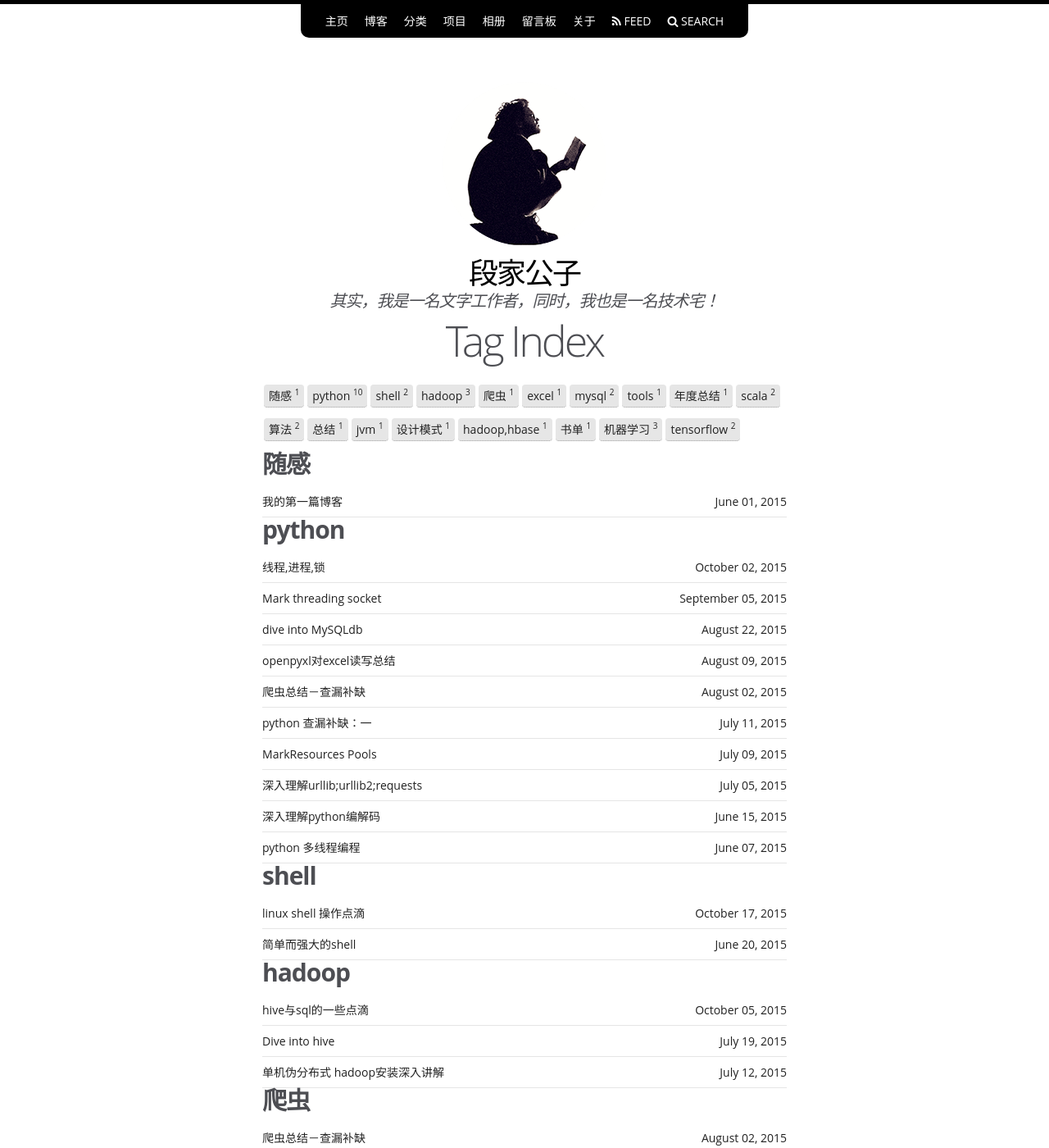
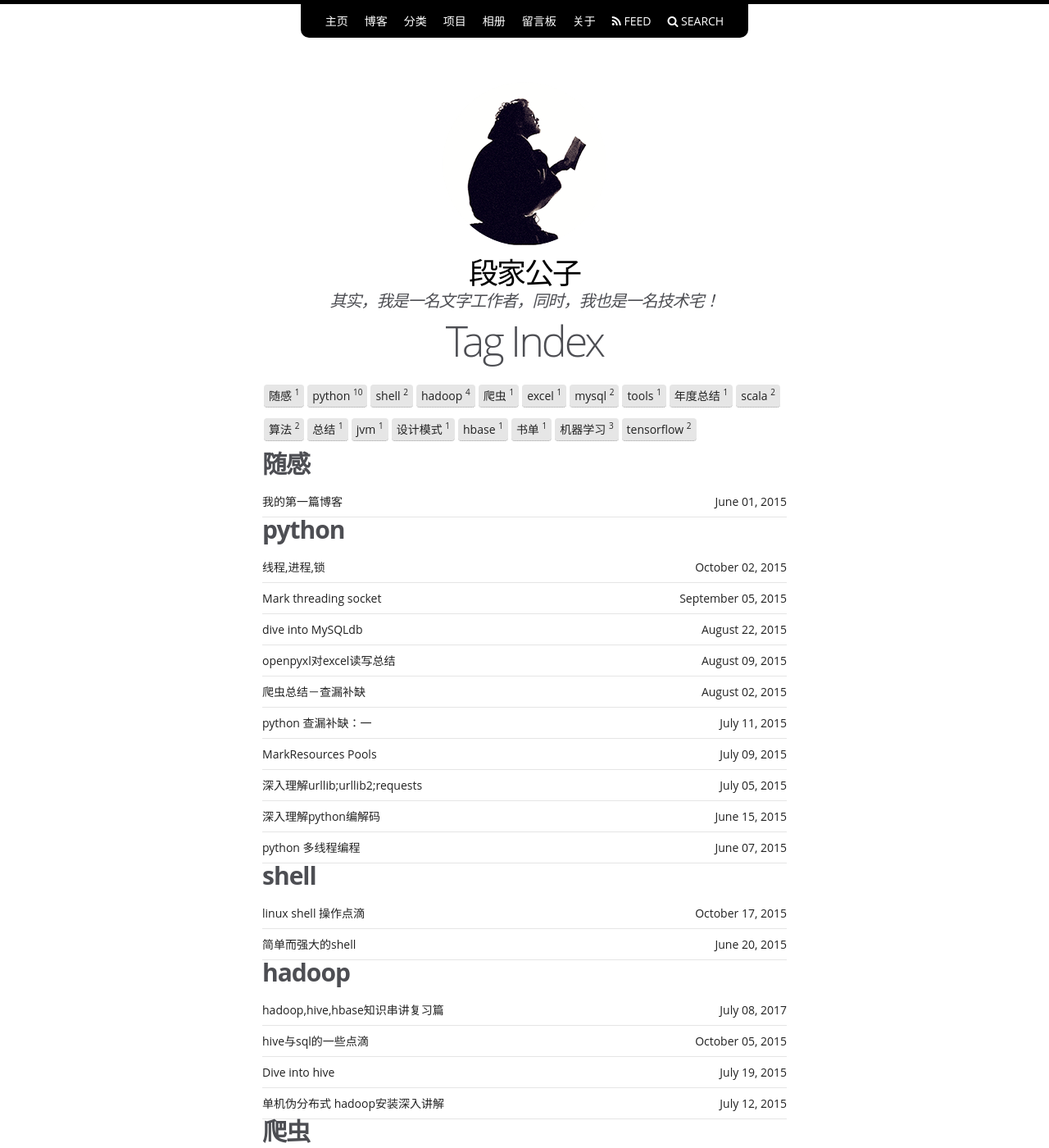
Before and after one commit to 1oscar/1oscar.github.io, a Jekyll site: the page built from tags.html, in a window 1280 px wide and 1400 px high. Shown: the whole window at 82% size. Built offline with Jekyll 4.4.1, drawn with Linux system fonts in a browser that asks for light colours; some web fonts are replaced; comment, search, counter and statistics services are not loaded.

Commit message:
hadoop,hbase知识串讲复习篇

```diff
--- a/_posts/2017-07-08-hadoop,hbase知识串讲复习篇.markdown
+++ b/_posts/2017-07-08-hadoop,hbase知识串讲复习篇.markdown
@@ -3,7 +3,7 @@ layout: post
 title: "hadoop,hive,hbase知识串讲复习篇"
 comments: true
 share: true
-tags: hadoop,hbase
+tags: hadoop hbase
 ---
 
 
```
